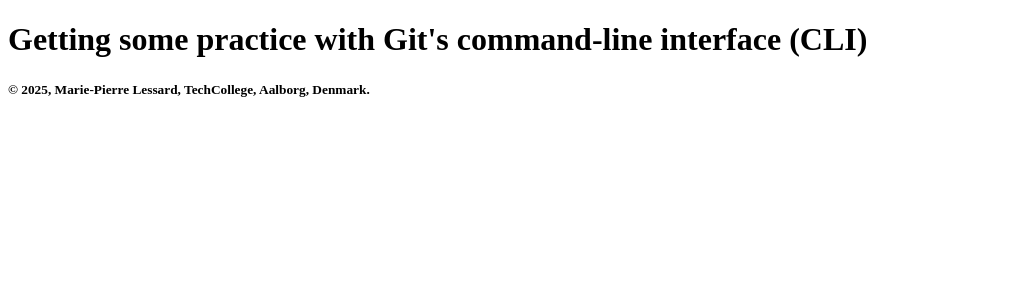
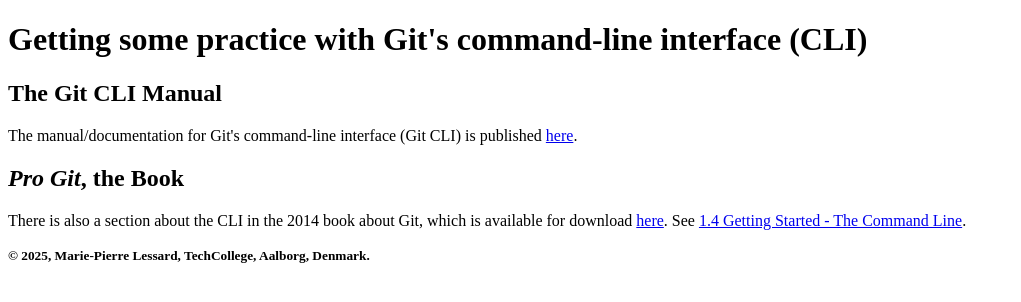
Before and after one commit to male9-techcollege/github-cli-oevelser, a plain HTML site: page index.html in a window 1280 px wide. Shown: the whole page, without its empty margins (0-1021 px from the left). Drawn offline with Linux system fonts and the light colour scheme.

Commit message:
Sourcing

```diff
--- a/index.html
+++ b/index.html
@@ -11,7 +11,12 @@
     <header>
         <h1>Getting some practice with Git's command-line interface (CLI)</h1>
     </header>
-    <main></main>
+    <main>
+        <h2>The Git CLI Manual</h2>
+        <p>The manual/documentation for Git's command-line interface (Git CLI) is published <a href="https://git-scm.com/docs/gitcli">here</a>.</p>
+        <h2><i>Pro Git</i>, the Book</h2>
+        <p>There is also a section about the CLI in the 2014 book about Git, which is available for download <a href="https://git-scm.com/book/en/v2">here</a>. See <a href="https://git-scm.com/book/en/v2/Getting-Started-The-Command-Line">1.4 Getting Started - The Command Line</a>.</p>
+    </main>
     <footer class="global-footer">
         <small>&copy; 2025, Marie-Pierre Lessard, TechCollege, Aalborg, Denmark.</small>
     </footer>
```
